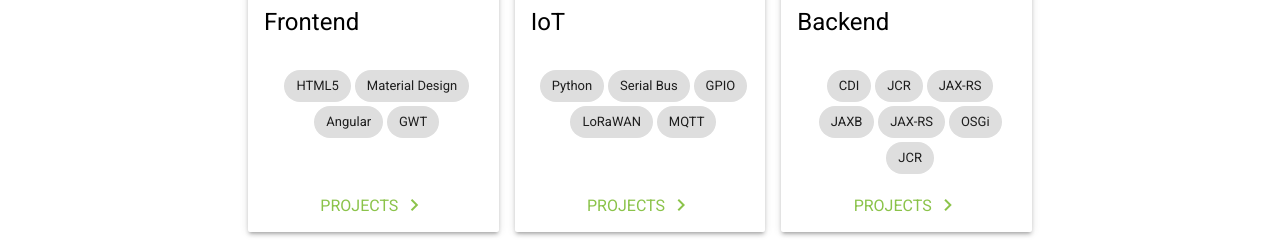
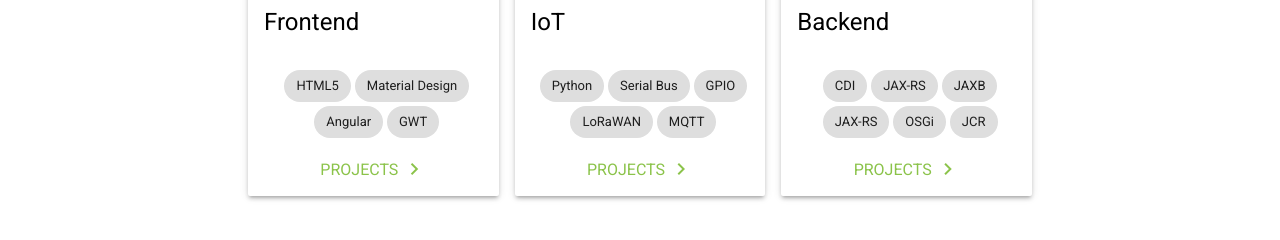
Before and after one commit to digammas/website, a plain HTML site: page www/index.html in a window 1280 px wide. Shown: the part 560-800 px from the top of the page. Drawn offline with nearby package versions, Linux system fonts and the light colour scheme.

Commit message:
Update card images.

```diff
--- a/www/index.html
+++ b/www/index.html
@@ -125,7 +125,6 @@
               </div>
               <div class="mdl-card__supporting-text">
                 <span class="mdl-chip"><span class="mdl-chip__text">CDI</span></span>
-                <span class="mdl-chip"><span class="mdl-chip__text">JCR</span></span>
                 <span class="mdl-chip"><span class="mdl-chip__text">JAX-RS</span></span>
                 <span class="mdl-chip"><span class="mdl-chip__text">JAXB</span></span>
                 <span class="mdl-chip"><span class="mdl-chip__text">JAX-RS</span></span>
```
Also changed, not shown: artwork/backend.svg, artwork/frontend.svg, artwork/iot.svg, www/images/backend.png, www/images/frontend.png, www/images/iot.png.
